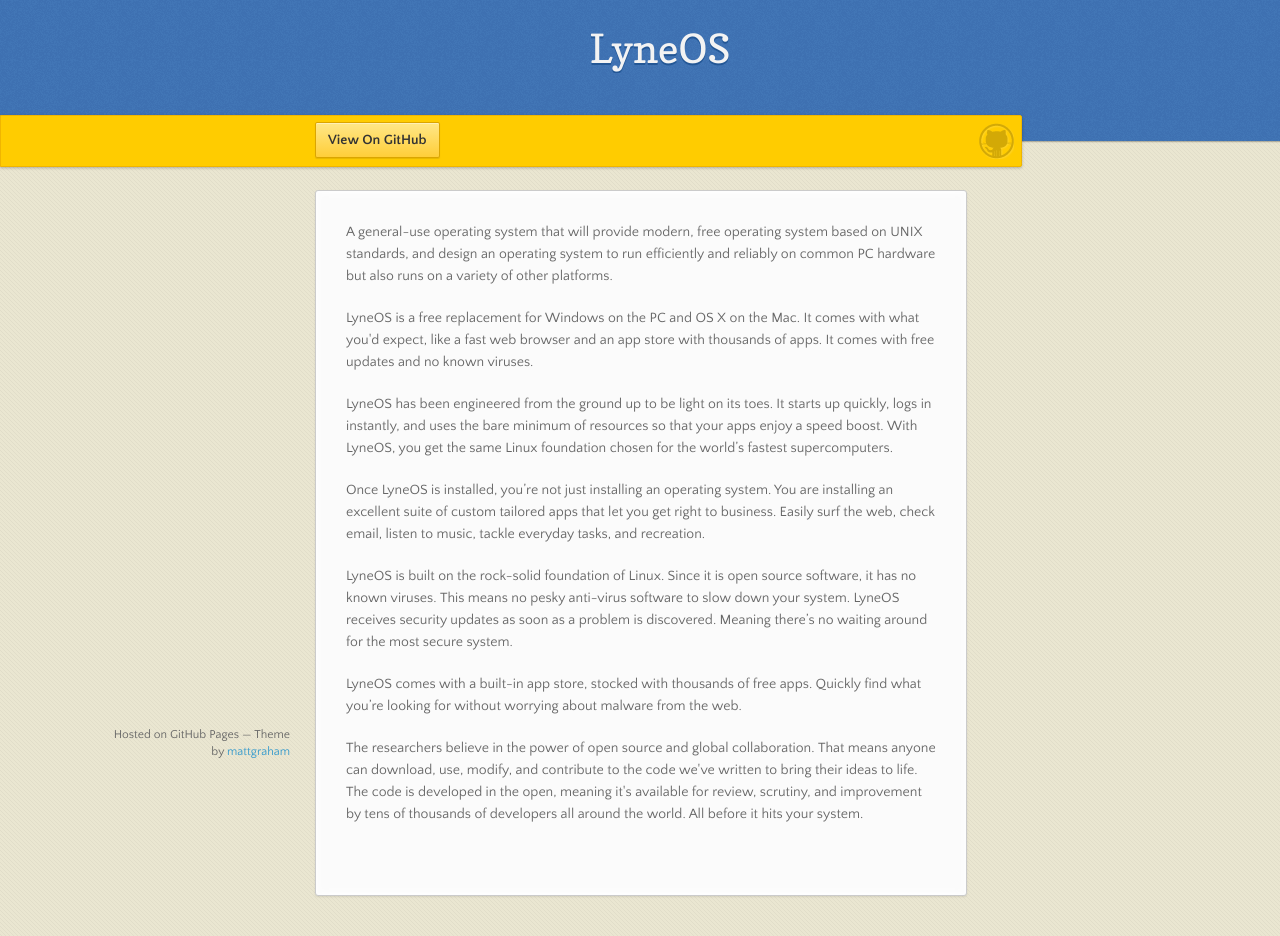
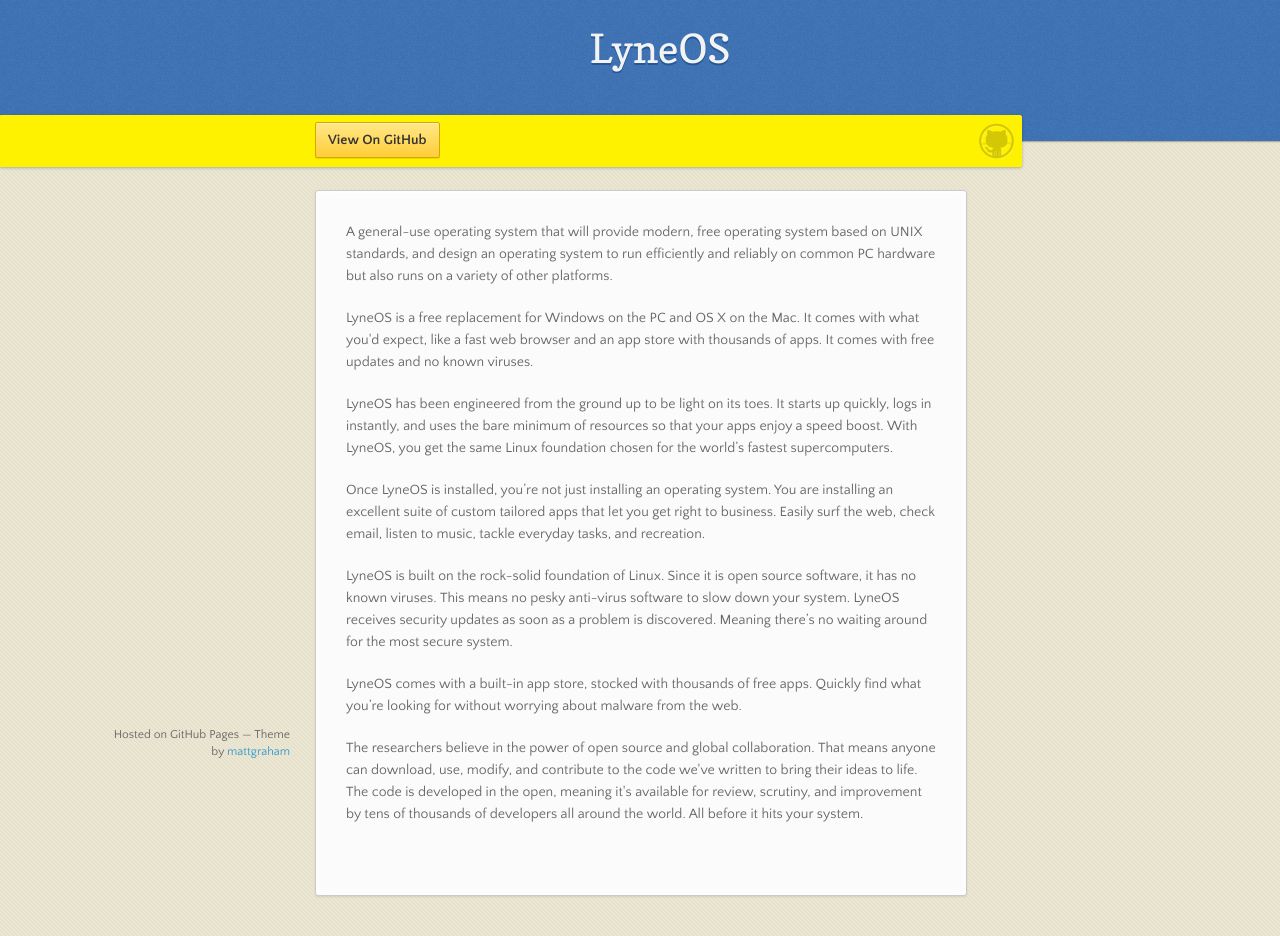
Before and after one commit to sti-lyneos/sti-lyneos.github.io, a plain HTML site: page index.html in a window 1280 px wide. Drawn offline with nearby package versions, Linux system fonts and the light colour scheme.

Commit message:
Update styles.css

```diff
--- a/stylesheets/styles.css
+++ b/stylesheets/styles.css
@@ -659,7 +659,7 @@ header {
   right: 0;
   width: 100%;
   text-align: center;
-  background: url(../images/background.png) #4276b6;
+  background: url(../images/background.png) #007aaa;
   -moz-box-shadow: 1px 0px 2px rgba(0, 0, 0, 0.75);
   -webkit-box-shadow: 1px 0px 2px rgba(0, 0, 0, 0.75);
   -o-box-shadow: 1px 0px 2px rgba(0, 0, 0, 0.75);
@@ -694,8 +694,8 @@ header p {
   margin-right: -382px;
   position: fixed;
   top: 115px;
-  background: #ffcc00;
-  border: 1px solid #f0b500;
+  background: #fff200;
+  border: 1px solid #fff200;
   -moz-box-shadow: 0px 1px 3px rgba(0, 0, 0, 0.25);
   -webkit-box-shadow: 0px 1px 3px rgba(0, 0, 0, 0.25);
   -o-box-shadow: 0px 1px 3px rgba(0, 0, 0, 0.25);
```
